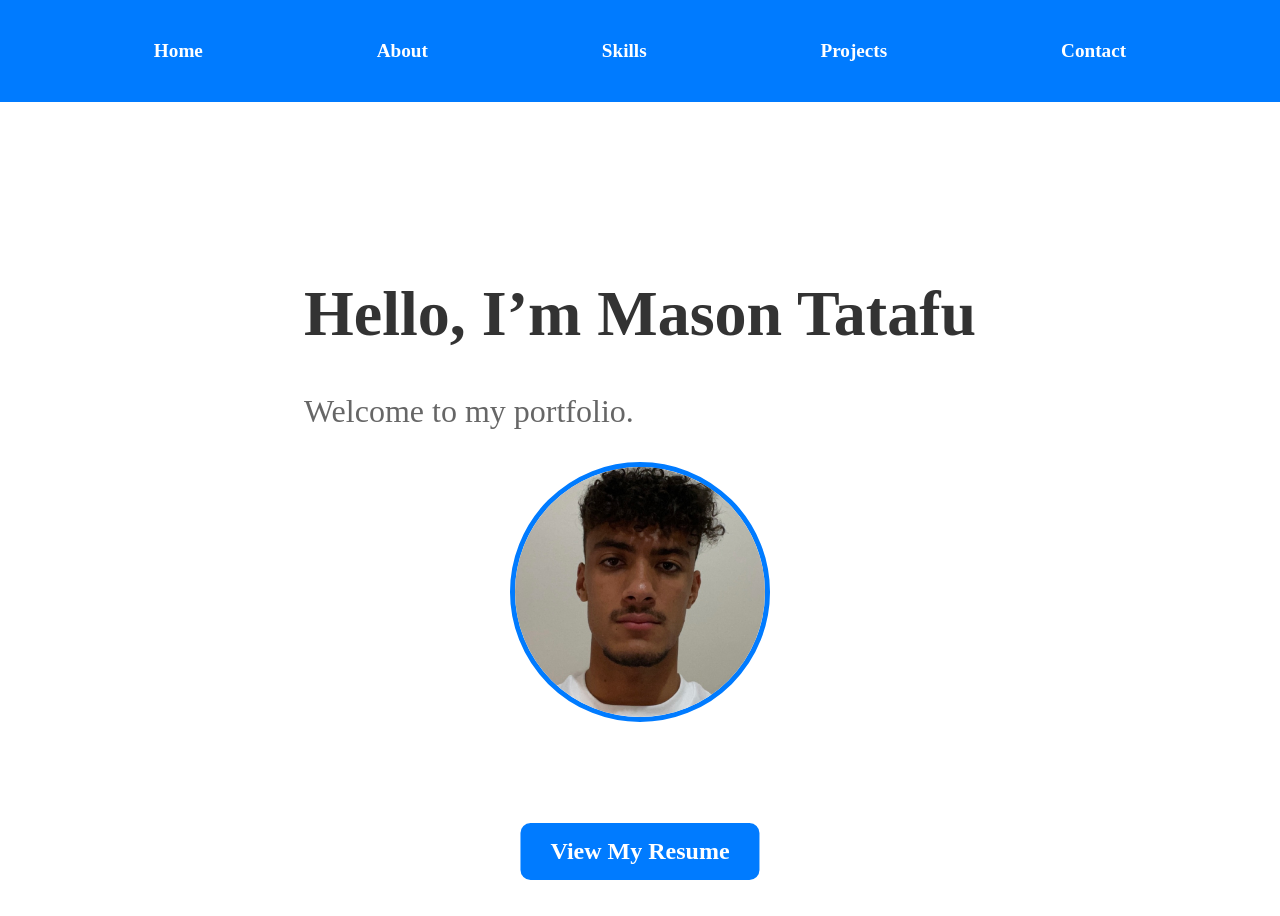
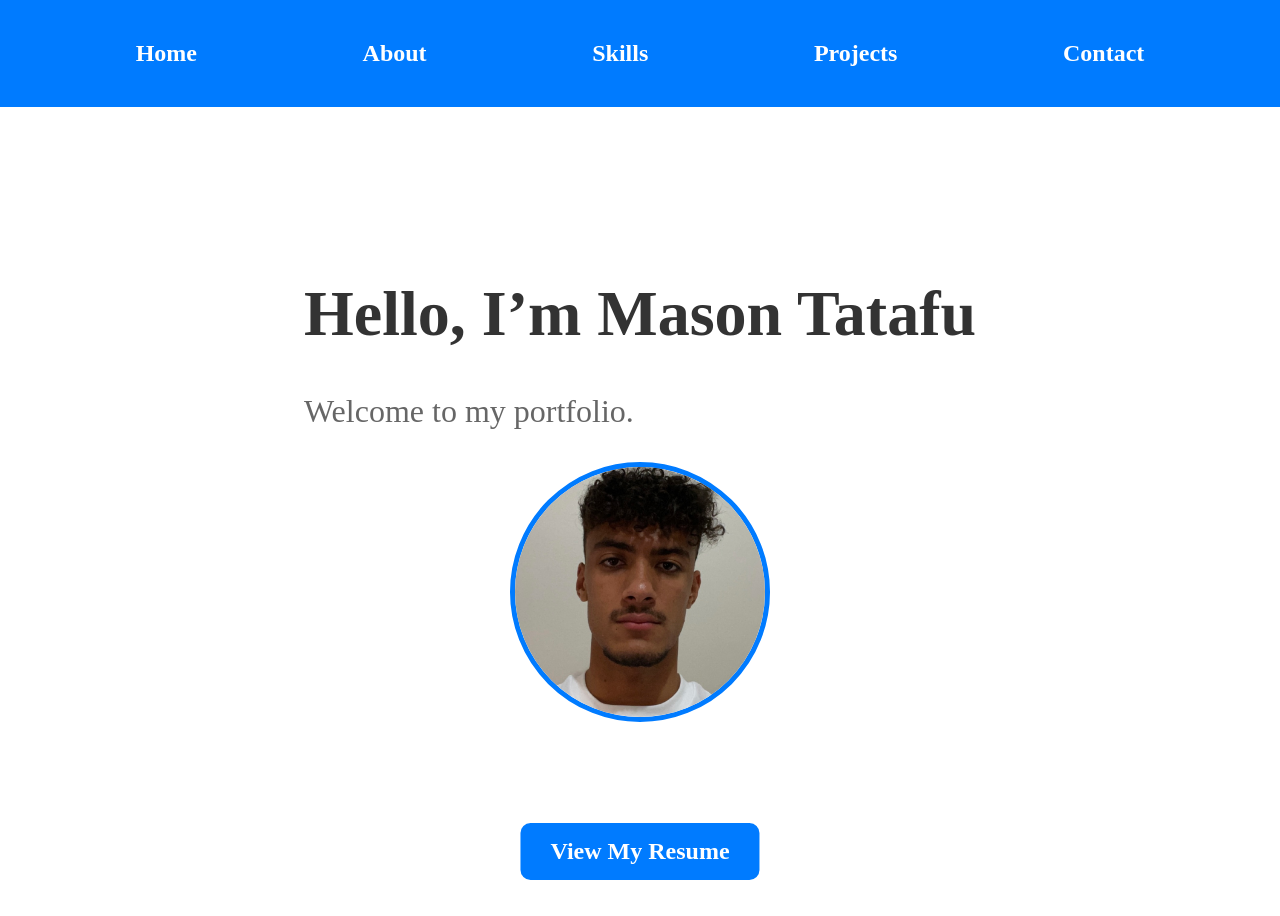
Before and after one commit to masontatafu/masontatafu.github.io, a Jekyll site: the page built from index.md, in a window 1280 px wide. Built offline with Jekyll 4.4.1, drawn with Linux system fonts in a browser that asks for light colours.

Commit message:
Update style.css

```diff
--- a/assets/style.css
+++ b/assets/style.css
@@ -18,6 +18,7 @@ nav ul {
     display: flex; /* Enables flexbox */
     justify-content: space-evenly; /* Evenly spaces links */
     align-items: center; /* Aligns links vertically */
+    height: 100%; /* ensure links align with navbar height */
 }
 
 /* Removes bullet points and ensures even spacing */
@@ -29,14 +30,15 @@ nav li {
 nav a {
     color: white;
     text-decoration: none;
-    font-size: 1.2em;
+    font-size: 1.5em;
     font-weight: bold;
-    padding: 10px 20px; /* Adds clickable space */
+    padding: 20px 30px; /* Adds clickable space */
     transition: 0.3s ease-in-out;
 }
 
 nav a:hover {
     text-decoration: underline; /* Underline on hover */
+    background-color: #0056b3; /*darker blue on hover */
 }
 
 
```
